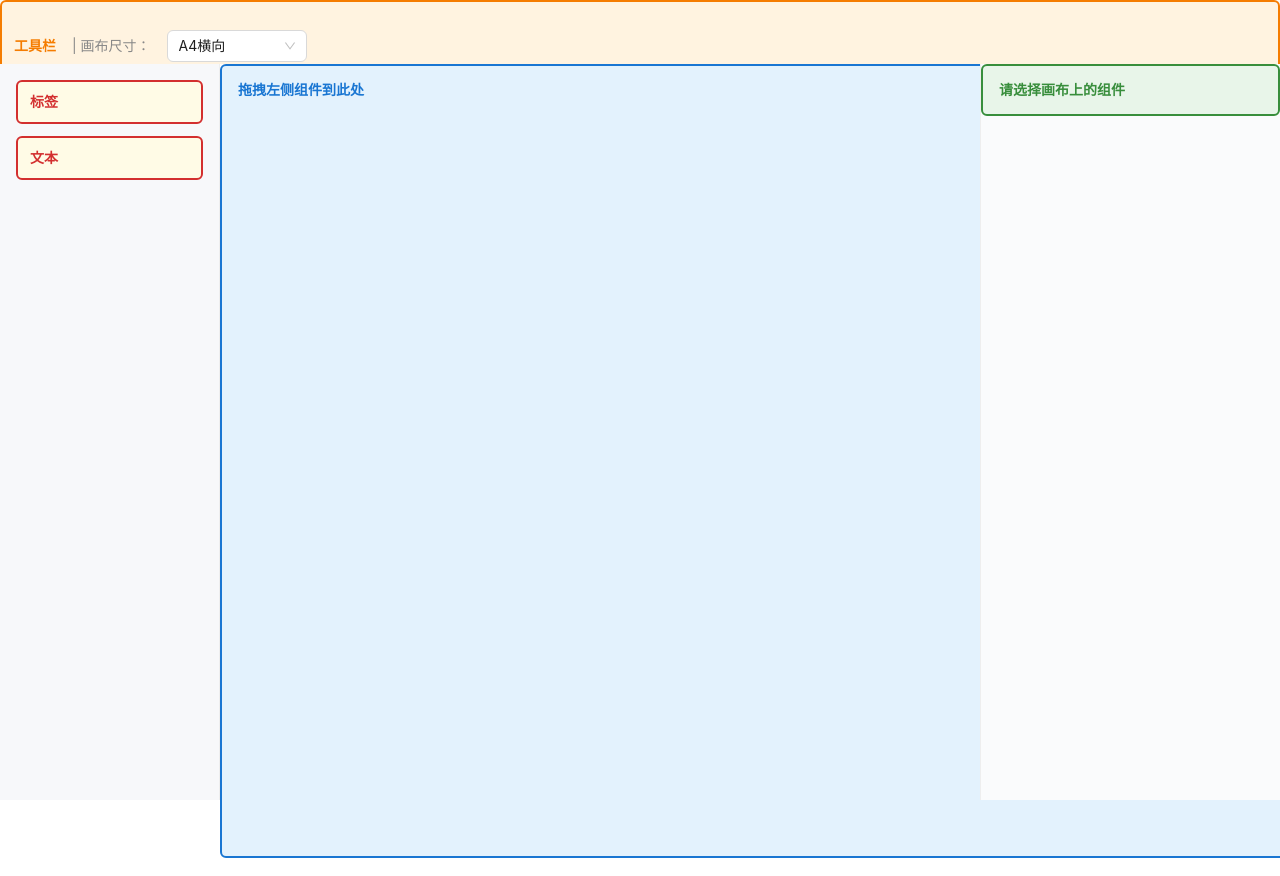
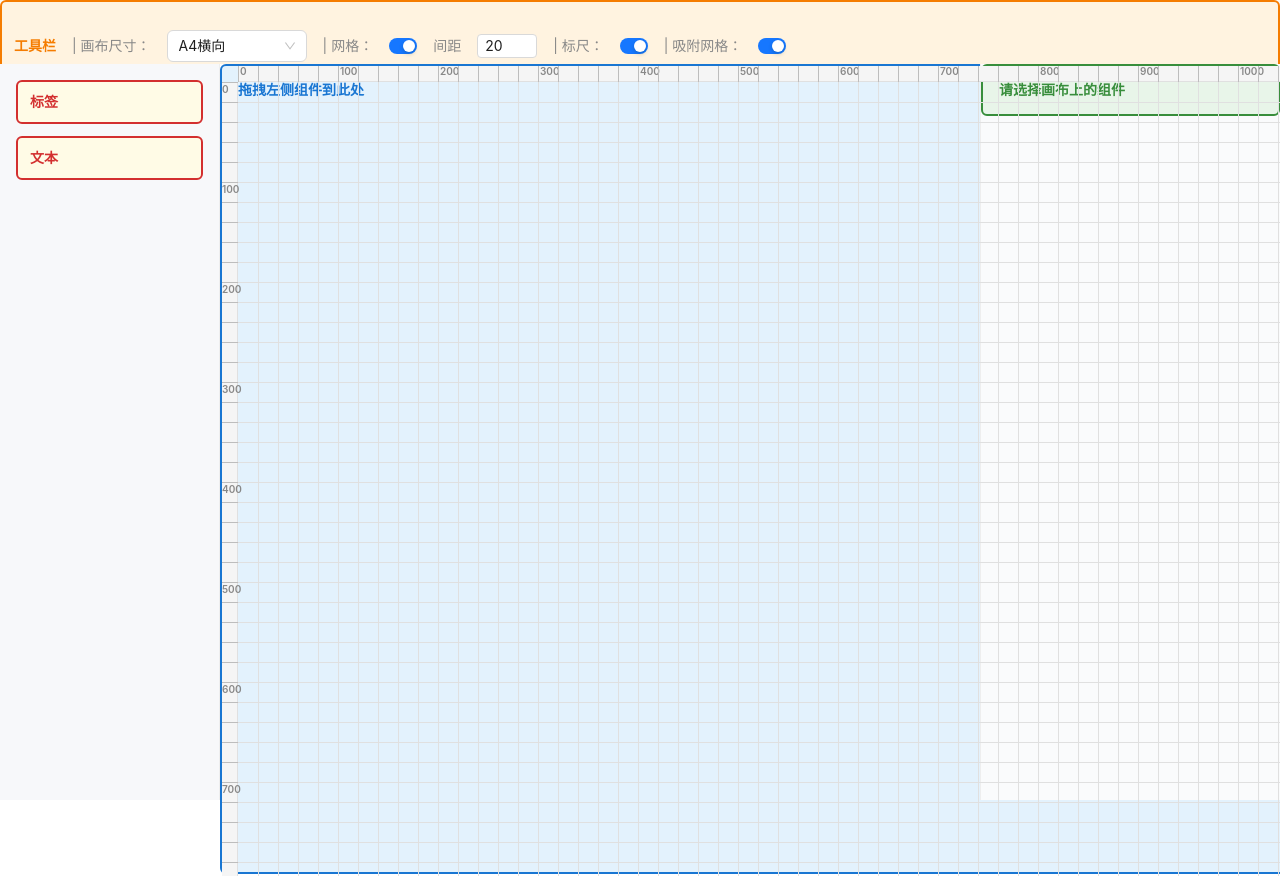
Before and after one commit to frankvane/crm-report, a React (Vite) app: page / in a window 1280 px wide. Shown: the top 876 px of the page. Built offline with nearby package versions, Linux system fonts and the light colour scheme.

Commit message:
feat: 添加吸附拖动

```diff
--- a/src/components/report/ReportDesigner/components/Canvas/Canvas.tsx
+++ b/src/components/report/ReportDesigner/components/Canvas/Canvas.tsx
@@ -46,24 +46,181 @@ export default function Canvas() {
       ) {
         const comp = components.find((c) => c.id === active.id);
         if (comp) {
+          let newX = comp.x + delta.x;
+          let newY = comp.y + delta.y;
+          if (canvasConfig.allowSnapToGrid) {
+            const grid = canvasConfig.gridSize;
+            newX = Math.round(newX / grid) * grid;
+            newY = Math.round(newY / grid) * grid;
+          }
           updateComponent(comp.id, {
-            x: comp.x + delta.x,
-            y: comp.y + delta.y,
+            x: newX,
+            y: newY,
           });
         }
       }
     },
   });
 
+  // 标尺渲染
+  const renderRuler = () => {
+    if (!canvasConfig.showRuler) return null;
+    const { width, height, gridSize } = canvasConfig;
+    // 顶部标尺
+    const topTicks = [];
+    for (let x = 0; x <= width; x += gridSize) {
+      topTicks.push(
+        <div
+          key={x}
+          style={{
+            position: "absolute",
+            left: x,
+            top: 0,
+            width: 1,
+            height: 16,
+            background: "#bdbdbd",
+          }}
+        />
+      );
+      if (x % (gridSize * 5) === 0) {
+        topTicks.push(
+          <div
+            key={x + "-label"}
+            style={{
+              position: "absolute",
+              left: x + 2,
+              top: 0,
+              fontSize: 10,
+              color: "#888",
+              userSelect: "none",
+            }}
+          >
+            {x}
+          </div>
+        );
+      }
+    }
+    // 左侧标尺
+    const leftTicks = [];
+    for (let y = 0; y <= height; y += gridSize) {
+      leftTicks.push(
+        <div
+          key={y}
+          style={{
+            position: "absolute",
+            top: y,
+            left: 0,
+            width: 16,
+            height: 1,
+            background: "#bdbdbd",
+          }}
+        />
+      );
+      if (y % (gridSize * 5) === 0) {
+        leftTicks.push(
+          <div
+            key={y + "-label"}
+            style={{
+              position: "absolute",
+              top: y + 2,
+              left: 0,
+              fontSize: 10,
+              color: "#888",
+              userSelect: "none",
+            }}
+          >
+            {y}
+          </div>
+        );
+      }
+    }
+    return (
+      <>
+        {/* 顶部标尺 */}
+        <div
+          style={{
+            position: "absolute",
+            left: 16,
+            top: 0,
+            width: width,
+            height: 16,
+            background: "#f5f5f5",
+            borderBottom: "1px solid #e0e0e0",
+            zIndex: 20,
+          }}
+        >
+          {topTicks}
+        </div>
+        {/* 左侧标尺 */}
+        <div
+          style={{
+            position: "absolute",
+            left: 0,
+            top: 16,
+            width: 16,
+            height: height,
+            background: "#f5f5f5",
+            borderRight: "1px solid #e0e0e0",
+            zIndex: 20,
+          }}
+        >
+          {leftTicks}
+        </div>
+      </>
+    );
+  };
+
+  // 网格渲染
+  const renderGrid = () => {
+    if (!canvasConfig.showGrid) return null;
+    const { width, height, gridSize } = canvasConfig;
+    const lines: React.ReactNode[] = [];
+    // 竖线
+    for (let x = gridSize; x < width; x += gridSize) {
+      lines.push(
+        <div
+          key={"v-" + x}
+          style={{
+            position: "absolute",
+            left: x + 16, // 预留左侧标尺宽度
+            top: 16,
+            width: 1,
+            height: height,
+            background: "#e0e0e0",
+            zIndex: 5,
+          }}
+        />
+      );
+    }
+    // 横线
+    for (let y = gridSize; y < height; y += gridSize) {
+      lines.push(
+        <div
+          key={"h-" + y}
+          style={{
+            position: "absolute",
+            top: y + 16, // 预留顶部标尺高度
+            left: 16,
+            width: width,
+            height: 1,
+            background: "#e0e0e0",
+            zIndex: 5,
+          }}
+        />
+      );
+    }
+    return <>{lines}</>;
+  };
+
   return (
     <div
       ref={setNodeRef}
       style={{
-        minHeight: canvasConfig.height,
-        minWidth: canvasConfig.width,
-        width: canvasConfig.width,
-        height: canvasConfig.height,
-        padding: 16,
+        minHeight: canvasConfig.height + 16,
+        minWidth: canvasConfig.width + 16,
+        width: canvasConfig.width + 16,
+        height: canvasConfig.height + 16,
+        padding: 0,
         fontWeight: 600,
         color: isOver ? "#fff" : "#1976d2",
         background: isOver ? "#1976d2" : "#e3f2fd",
@@ -74,6 +231,20 @@ export default function Canvas() {
         overflow: "visible",
       }}
       onClick={() => setSelectedIds([])}
+    >
+      {/* 标尺 */}
+      {renderRuler()}
+      {/* 网格 */}
+      {renderGrid()}
+      {/* 画布内容区 */}
+      <div
+        style={{
+          position: "absolute",
+          left: 16,
+          top: 16,
+          width: canvasConfig.width,
+          height: canvasConfig.height,
+        }}
       >
         {components.length === 0 && <div>拖拽左侧组件到此处</div>}
         {components.map((comp) => (
@@ -96,5 +267,6 @@ export default function Canvas() {
           />
         ))}
       </div>
+    </div>
   );
 }
--- a/src/components/report/ReportDesigner/components/Toolbar/index.tsx
+++ b/src/components/report/ReportDesigner/components/Toolbar/index.tsx
@@ -1,6 +1,7 @@
 // 工具栏组件
 
-import { Select } from "antd";
+import { InputNumber, Select, Switch } from "antd";
+
 import { useReportDesignerStore } from "@report/ReportDesigner/store";
 
 const CANVAS_SIZES = [
@@ -25,6 +26,24 @@ export default function Toolbar() {
     }
   };
 
+  const handleGridSwitch = (checked: boolean) => {
+    setCanvasConfig({ showGrid: checked });
+  };
+
+  const handleRulerSwitch = (checked: boolean) => {
+    setCanvasConfig({ showRuler: checked });
+  };
+
+  const handleGridSizeChange = (value: number | null) => {
+    if (typeof value === "number") {
+      setCanvasConfig({ gridSize: value });
+    }
+  };
+
+  const handleSnapSwitch = (checked: boolean) => {
+    setCanvasConfig({ allowSnapToGrid: checked });
+  };
+
   return (
     <div
       style={{
@@ -47,6 +66,34 @@ export default function Toolbar() {
         onChange={handleSizeChange}
         options={CANVAS_SIZES.map((s) => ({ label: s.label, value: s.value }))}
       />
+      <span style={{ fontWeight: 400, color: "#888" }}>| 网格：</span>
+      <Switch
+        checked={canvasConfig.showGrid}
+        onChange={handleGridSwitch}
+        size="small"
+      />
+      <span style={{ fontWeight: 400, color: "#888" }}>间距</span>
+      <InputNumber
+        min={5}
+        max={200}
+        step={1}
+        value={canvasConfig.gridSize}
+        onChange={handleGridSizeChange}
+        style={{ width: 60 }}
+        size="small"
+      />
+      <span style={{ fontWeight: 400, color: "#888" }}>| 标尺：</span>
+      <Switch
+        checked={canvasConfig.showRuler}
+        onChange={handleRulerSwitch}
+        size="small"
+      />
+      <span style={{ fontWeight: 400, color: "#888" }}>| 吸附网格：</span>
+      <Switch
+        checked={canvasConfig.allowSnapToGrid}
+        onChange={handleSnapSwitch}
+        size="small"
+      />
     </div>
   );
 }
--- a/src/components/report/ReportDesigner/store/index.ts
+++ b/src/components/report/ReportDesigner/store/index.ts
@@ -9,6 +9,9 @@ export const useReportDesignerStore = create<ReportDesignerState>(
     canvasConfig: {
       gridSize: 20,
       showGrid: true,
+      showRuler: true,
+      rulerUnit: "px",
+      allowSnapToGrid: true,
       snapToGrid: true,
       width: 1123, // A4横向
       height: 794,
--- a/src/components/report/ReportDesigner/types/store.ts
+++ b/src/components/report/ReportDesigner/types/store.ts
@@ -6,6 +6,9 @@ export interface ReportDesignerState {
   canvasConfig: {
     gridSize: number;
     showGrid: boolean;
+    showRuler: boolean;
+    rulerUnit: "px" | "mm";
+    allowSnapToGrid: boolean;
     snapToGrid: boolean;
     width: number; // 画布宽度
     height: number; // 画布高度
@@ -21,6 +24,9 @@ export interface ReportDesignerState {
     config: Partial<{
       gridSize: number;
       showGrid: boolean;
+      showRuler: boolean;
+      rulerUnit: "px" | "mm";
+      allowSnapToGrid: boolean;
       snapToGrid: boolean;
       width: number;
       height: number;
```
Lines whose indentation alone changed are shown as unchanged.
